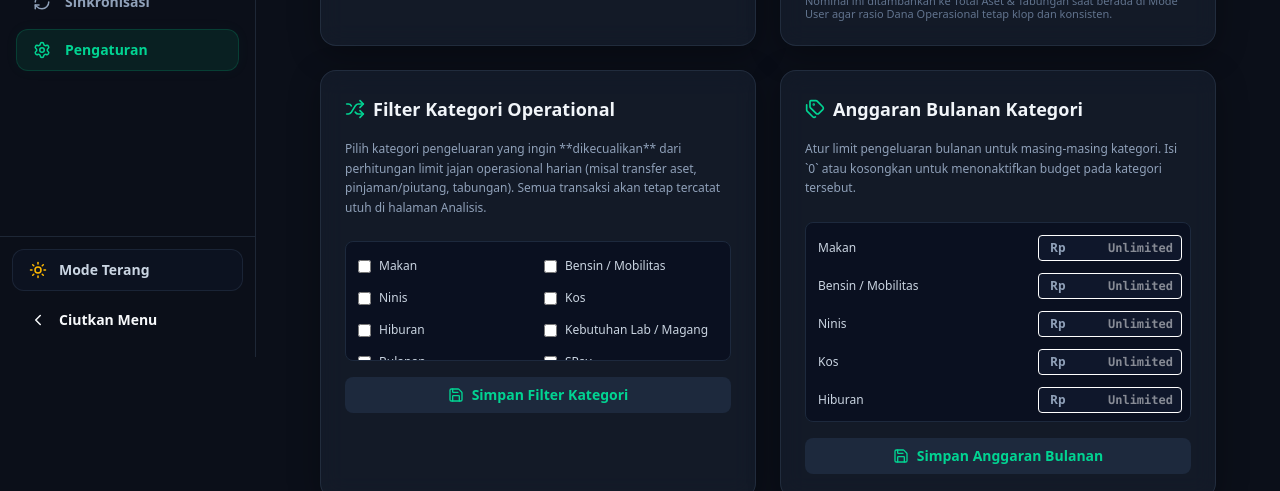
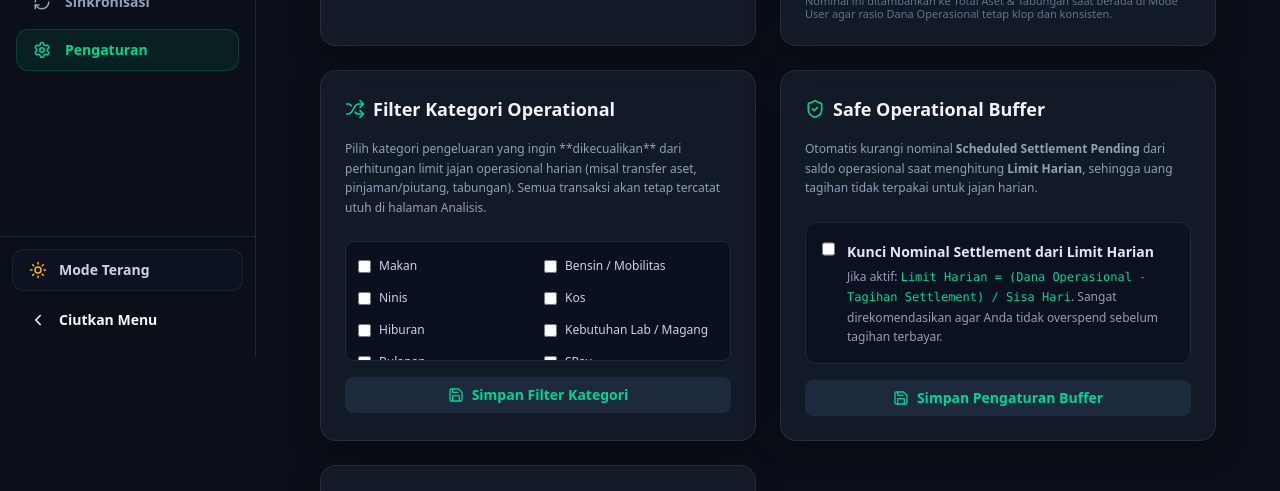
Before and after one commit to rygrffth/cashflow, a Next.js app: page /settings in a window 1280 px wide. Shown: the part 443-934 px from the top of the page. Built offline with nearby package versions, Linux system fonts and the light colour scheme; no server answers; the database is empty.

Commit message:
feat: quick-links on settlement & piutang cards and safe operational buffer for daily limit

```diff
--- a/src/app/page.tsx
+++ b/src/app/page.tsx
@@ -34,6 +34,9 @@ export default function Dashboard() {
   const [piutangSum, setPiutangSum] = useState(0);
   const [settlementCount, setSettlementCount] = useState(0);
   const [settlementSum, setSettlementSum] = useState(0);
+  const [urgentSettlementCount, setUrgentSettlementCount] = useState(0);
+  const [isBufferActive, setIsBufferActive] = useState(false);
+  const [effectiveSaldoOp, setEffectiveSaldoOp] = useState(0);
 
   // Category Budgets Tracking State
   const [categoryBudgets, setCategoryBudgets] = useState<Record<string, number>>({});
@@ -138,8 +141,21 @@ export default function Dashboard() {
       const pendingSettlements = allTxns.filter(
         t => t.kategori === 'Scheduled Settlement' && t.status === 'Pending'
       );
+      const computedSettlementSum = pendingSettlements.reduce((acc, curr) => acc + (Number(curr.nominal) || 0), 0);
       setSettlementCount(pendingSettlements.length);
-      setSettlementSum(pendingSettlements.reduce((acc, curr) => acc + (Number(curr.nominal) || 0), 0));
+      setSettlementSum(computedSettlementSum);
+
+      // Hitung tagihan mendesak (jatuh tempo <= hari ini atau dalam 3 hari)
+      const urgentCount = pendingSettlements.filter(t => {
+        if (!t.tenggat_waktu) return false;
+        return t.tenggat_waktu <= todayWIB;
+      }).length;
+      setUrgentSettlementCount(urgentCount);
+
+      // Buffer setting from settings
+      const bufferSetting = (settingsData || []).find(s => s.key === 'subtract_settlement_from_daily');
+      const bufferActive = bufferSetting ? bufferSetting.value === 'true' : false;
+      setIsBufferActive(bufferActive);
 
       // --- CALCULATIONS ---
       // Tabungan / Real Darurat
@@ -157,14 +173,20 @@ export default function Dashboard() {
       setTotalAset(balances.totalAset);
       setSaldoOp(balances.saldoOp);
 
+      // Dana Operasional Efektif (Jika Safe Buffer Settlement aktif, kurangi pending settlement)
+      const computedEffectiveOp = bufferActive
+        ? Math.max(0, balances.saldoOp - computedSettlementSum)
+        : balances.saldoOp;
+      setEffectiveSaldoOp(computedEffectiveOp);
+
       // Siklus Gajian Dinamis (Otomatis bergulir bulanan jika tanggal terlewat, bebas diubah di Settings)
       const gajianSet = (settingsData || []).find(s => s.key === 'tanggal_gajian');
       const cycleResult = calculateGajianCycle(gajianSet?.value, todayWIB);
       setSisaHari(cycleResult.daysRemaining);
       setTargetGajianFormatted(cycleResult.targetDateFormatted);
 
-      // Limit Harian
-      const computedBatasHr = Math.max(0, Math.floor(balances.saldoOp / cycleResult.daysRemaining));
+      // Limit Harian (Menggunakan computedEffectiveOp agar safe buffer settlement otomatis berlaku)
+      const computedBatasHr = Math.max(0, Math.floor(computedEffectiveOp / cycleResult.daysRemaining));
       setBatasHr(computedBatasHr);
 
       // Category Budgets from settings
@@ -463,6 +485,7 @@ export default function Dashboard() {
                 piutangCount={piutangCount}
                 settlementSum={settlementSum}
                 settlementCount={settlementCount}
+                urgentSettlementCount={urgentSettlementCount}
               />
             );
           })()}
@@ -470,12 +493,14 @@ export default function Dashboard() {
           <DailyLimitCard
             batasHr={batasHr}
             outHariHarian={outHariHarian}
-            saldoOp={saldoOp}
+            saldoOp={effectiveSaldoOp}
             sisaHari={sisaHari}
+            isBufferActive={isBufferActive}
+            settlementBufferSum={settlementSum}
           />
 
           <JajanSimulator
-            saldoOp={saldoOp}
+            saldoOp={effectiveSaldoOp}
             outHariHarian={outHariHarian}
             batasHr={batasHr}
             sisaHari={sisaHari}
--- a/src/app/settings/page.tsx
+++ b/src/app/settings/page.tsx
@@ -2,7 +2,7 @@
 
 import React, { useState, useEffect } from 'react';
 import { supabase } from '@/lib/supabase';
-import { Settings, Save, Loader2, CalendarClock, Lock, Unlock, Database, Shuffle, Tags, Download, FileSpreadsheet } from 'lucide-react';
+import { Settings, Save, Loader2, CalendarClock, Lock, Unlock, Database, Shuffle, Tags, Download, FileSpreadsheet, ShieldCheck } from 'lucide-react';
 import { BASE_CATEGORIES } from '@/config/categories';
 import { calculateGajianCycle } from '@/lib/gajianUtils';
 import CurrencyInput from '@/components/CurrencyInput';
@@ -15,6 +15,10 @@ export default function SettingsPage() {
   const [errorMsg, setErrorMsg] = useState('');
   const [localCode, setLocalCode] = useState('');
   const [fakeOffset, setFakeOffset] = useState(140000000);
+  const [subtractSettlementFromDaily, setSubtractSettlementFromDaily] = useState(false);
+  const [savingBuffer, setSavingBuffer] = useState(false);
+  const [bufferSuccessMsg, setBufferSuccessMsg] = useState('');
+  const [bufferErrorMsg, setBufferErrorMsg] = useState('');
 
   // Excluded categories settings states
   const [excludeCategories, setExcludeCategories] = useState<string[]>([
@@ -237,6 +241,16 @@ export default function SettingsPage() {
             console.error('Failed to parse categoryBudgets:', e);
           }
         }
+
+        const { data: bufferData, error: bufferError } = await supabase
+          .from('settings')
+          .select('*')
+          .eq('key', 'subtract_settlement_from_daily')
+          .single();
+        if (bufferError && bufferError.code !== 'PGRST116') throw bufferError;
+        if (bufferData && bufferData.value) {
+          setSubtractSettlementFromDaily(bufferData.value === 'true');
+        }
       } catch (e) {
         console.error(e);
       } finally {
@@ -371,6 +385,43 @@ export default function SettingsPage() {
       setBudgetErrorMsg('Gagal memperbarui anggaran kategori.');
     } finally {
       setSavingBudgets(false);
+    }
+  };
+
+  const handleSaveBufferSetting = async (e: React.FormEvent) => {
+    e.preventDefault();
+    setSavingBuffer(true);
+    setBufferSuccessMsg('');
+    setBufferErrorMsg('');
+
+    try {
+      const { data: existing } = await supabase
+        .from('settings')
+        .select('*')
+        .eq('key', 'subtract_settlement_from_daily')
+        .single();
+
+      const strVal = String(subtractSettlementFromDaily);
+
+      if (existing) {
+        const { error } = await supabase
+          .from('settings')
+          .update({ value: strVal, tipe_data: 'boolean' })
+          .eq('key', 'subtract_settlement_from_daily');
+        if (error) throw error;
+      } else {
+        const { error } = await supabase
+          .from('settings')
+          .insert([{ key: 'subtract_settlement_from_daily', value: strVal, tipe_data: 'boolean' }]);
+        if (error) throw error;
+      }
+
+      setBufferSuccessMsg('✅ Pengaturan safe buffer settlement berhasil disimpan!');
+    } catch (e: any) {
+      console.error(e);
+      setBufferErrorMsg('Gagal menyimpan pengaturan buffer settlement.');
+    } finally {
+      setSavingBuffer(false);
     }
   };
 
@@ -551,6 +602,52 @@ export default function SettingsPage() {
           </form>
         </div>
 
+        {/* Safe Operational Buffer (Pengurangan Settlement dari Limit Harian) */}
+        <div className="glass-card p-6 border-slate-700/50 flex flex-col justify-between">
+          <div>
+            <h2 className="text-lg font-bold text-slate-100 flex items-center gap-2 mb-4">
+              <ShieldCheck className="w-5 h-5 text-emerald-400" /> Safe Operational Buffer
+            </h2>
+            <p className="text-xs text-slate-400 mb-6 leading-relaxed">
+              Otomatis kurangi nominal <strong>Scheduled Settlement Pending</strong> dari saldo operasional saat menghitung <strong>Limit Harian</strong>, sehingga uang tagihan tidak terpakai untuk jajan harian.
+            </p>
+
+            <form onSubmit={handleSaveBufferSetting} className="space-y-4">
+              {bufferSuccessMsg && <div className="text-xs font-bold text-emerald-400 bg-emerald-500/10 p-3 rounded">{bufferSuccessMsg}</div>}
+              {bufferErrorMsg && <div className="text-xs font-bold text-rose-400 bg-rose-500/10 p-3 rounded">{bufferErrorMsg}</div>}
+
+              <div className="p-4 bg-slate-950/40 rounded-xl border border-slate-800 space-y-3">
+                <label className="flex items-start gap-3 cursor-pointer">
+                  <input
+                    type="checkbox"
+                    checked={subtractSettlementFromDaily}
+                    onChange={(e) => setSubtractSettlementFromDaily(e.target.checked)}
+                    className="mt-0.5 rounded border-slate-700 bg-slate-900 text-emerald-500 focus:ring-emerald-500 w-4 h-4"
+                  />
+                  <div>
+                    <span className="text-sm font-semibold text-slate-200">
+                      Kunci Nominal Settlement dari Limit Harian
+                    </span>
+                    <p className="text-xs text-slate-400 mt-1 leading-relaxed">
+                      Jika aktif: <code className="text-emerald-400 font-mono">Limit Harian = (Dana Operasional - Tagihan Settlement) / Sisa Hari</code>.
+                      Sangat direkomendasikan agar Anda tidak overspend sebelum tagihan terbayar.
+                    </p>
+                  </div>
+                </label>
+              </div>
+
+              <button
+                type="submit"
+                disabled={savingBuffer}
+                className="w-full bg-slate-800 hover:bg-slate-700 text-emerald-400 font-bold py-2 rounded-lg text-sm transition-all flex justify-center items-center gap-2 cursor-pointer"
+              >
+                {savingBuffer ? <Loader2 className="w-4 h-4 animate-spin" /> : <Save className="w-4 h-4" />}
+                Simpan Pengaturan Buffer
+              </button>
+            </form>
+          </div>
+        </div>
+
         {/* Anggaran Kategori (Category Budgeting) */}
         <div className="glass-card p-6 border-slate-700/50">
           <h2 className="text-lg font-bold text-slate-100 flex items-center gap-2 mb-4">
--- a/src/components/DailyLimitCard.tsx
+++ b/src/components/DailyLimitCard.tsx
@@ -1,21 +1,31 @@
 'use client';
 
 import React from 'react';
+import { ShieldCheck } from 'lucide-react';
 
 interface DailyLimitProps {
   batasHr: number;
   outHariHarian: number;
   saldoOp: number;
   sisaHari: number;
+  isBufferActive?: boolean;
+  settlementBufferSum?: number;
 }
 
-export default function DailyLimitCard({ batasHr, outHariHarian, saldoOp, sisaHari }: DailyLimitProps) {
+export default function DailyLimitCard({
+  batasHr,
+  outHariHarian,
+  saldoOp,
+  sisaHari,
+  isBufferActive = false,
+  settlementBufferSum = 0
+}: DailyLimitProps) {
   const sisaJatahHariIni = batasHr - outHariHarian;
   const warnaSisa = sisaJatahHariIni >= 0 ? 'text-emerald-400' : 'text-rose-500';
   const persentase = batasHr > 0 ? (outHariHarian / batasHr) * 100 : 0;
 
   const sisaHariBesok = Math.max(sisaHari - 1, 1);
-  const realLimitBesok = sisaHari > 1 ? saldoOp / sisaHariBesok : saldoOp;
+  const realLimitBesok = sisaHari > 1 ? Math.max(0, Math.floor(saldoOp / sisaHariBesok)) : Math.max(0, Math.floor(saldoOp));
   const selisihLimit = realLimitBesok - batasHr;
 
   // Clamped percentage for progress bar width
@@ -55,9 +65,17 @@ export default function DailyLimitCard({ batasHr, outHariHarian, saldoOp, sisaHa
 
   return (
     <div className="space-y-6">
-      <h2 className="text-xl font-bold tracking-tight text-emerald-400 flex items-center gap-2">
-        <span>💰</span> Limit Harian
-      </h2>
+      <div className="flex flex-col sm:flex-row justify-between items-start sm:items-center gap-2">
+        <h2 className="text-xl font-bold tracking-tight text-emerald-400 flex items-center gap-2">
+          <span>💰</span> Limit Harian
+        </h2>
+        {isBufferActive && settlementBufferSum > 0 && (
+          <div className="inline-flex items-center gap-1.5 px-2.5 py-1 rounded-full bg-rose-500/15 border border-rose-500/30 text-rose-300 text-xs font-semibold">
+            <ShieldCheck className="w-3.5 h-3.5 text-rose-400" />
+            <span>Buffer Tagihan Aktif: -Rp {settlementBufferSum.toLocaleString('id-ID')}</span>
+          </div>
+        )}
+      </div>
 
       {/* Grid: 4 Metric Cards */}
       <div className="grid grid-cols-2 lg:grid-cols-4 gap-4">
```
Also changed, not shown: src/components/PortfolioGrid.tsx (+47 -18 lines).
